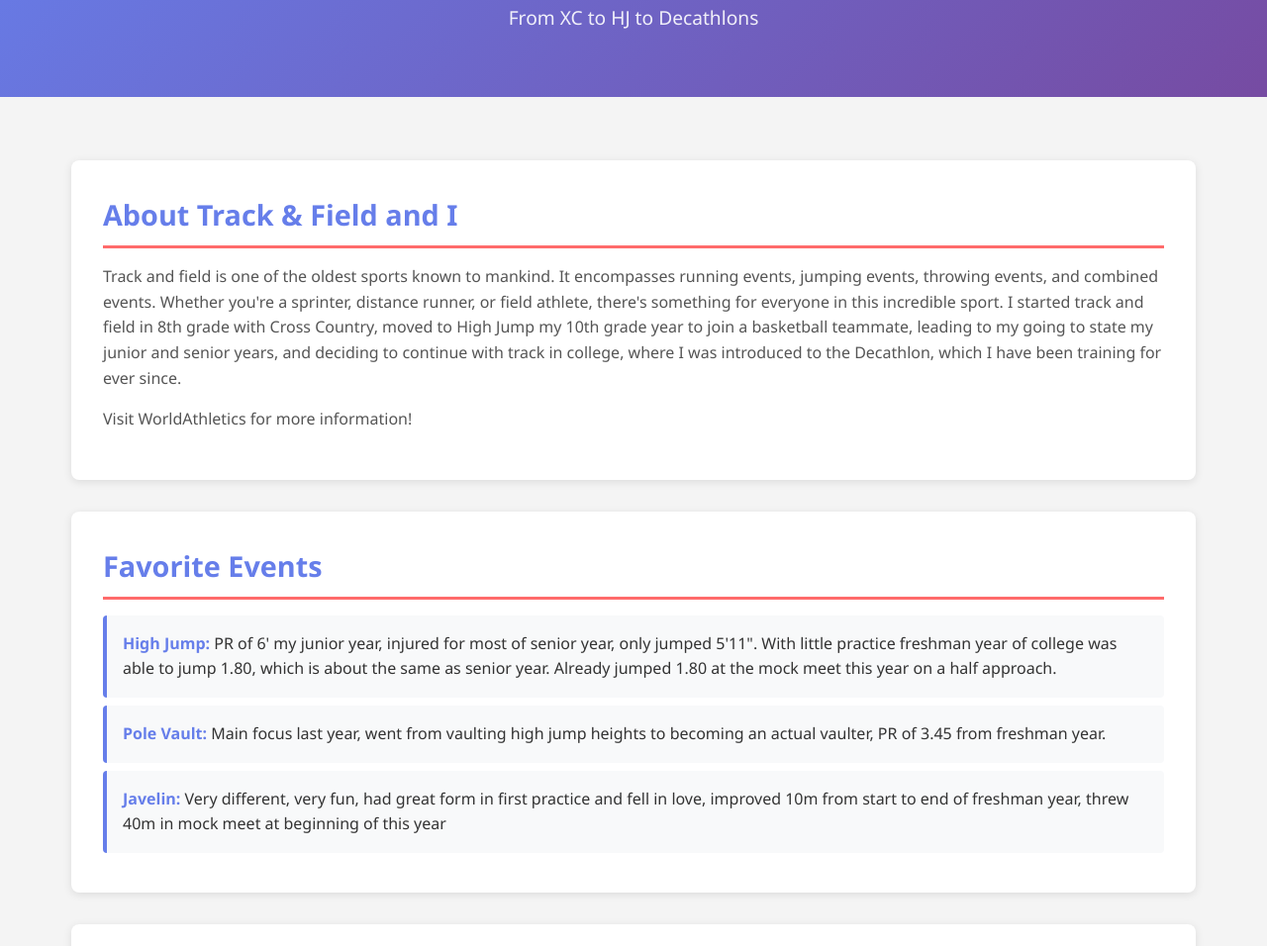
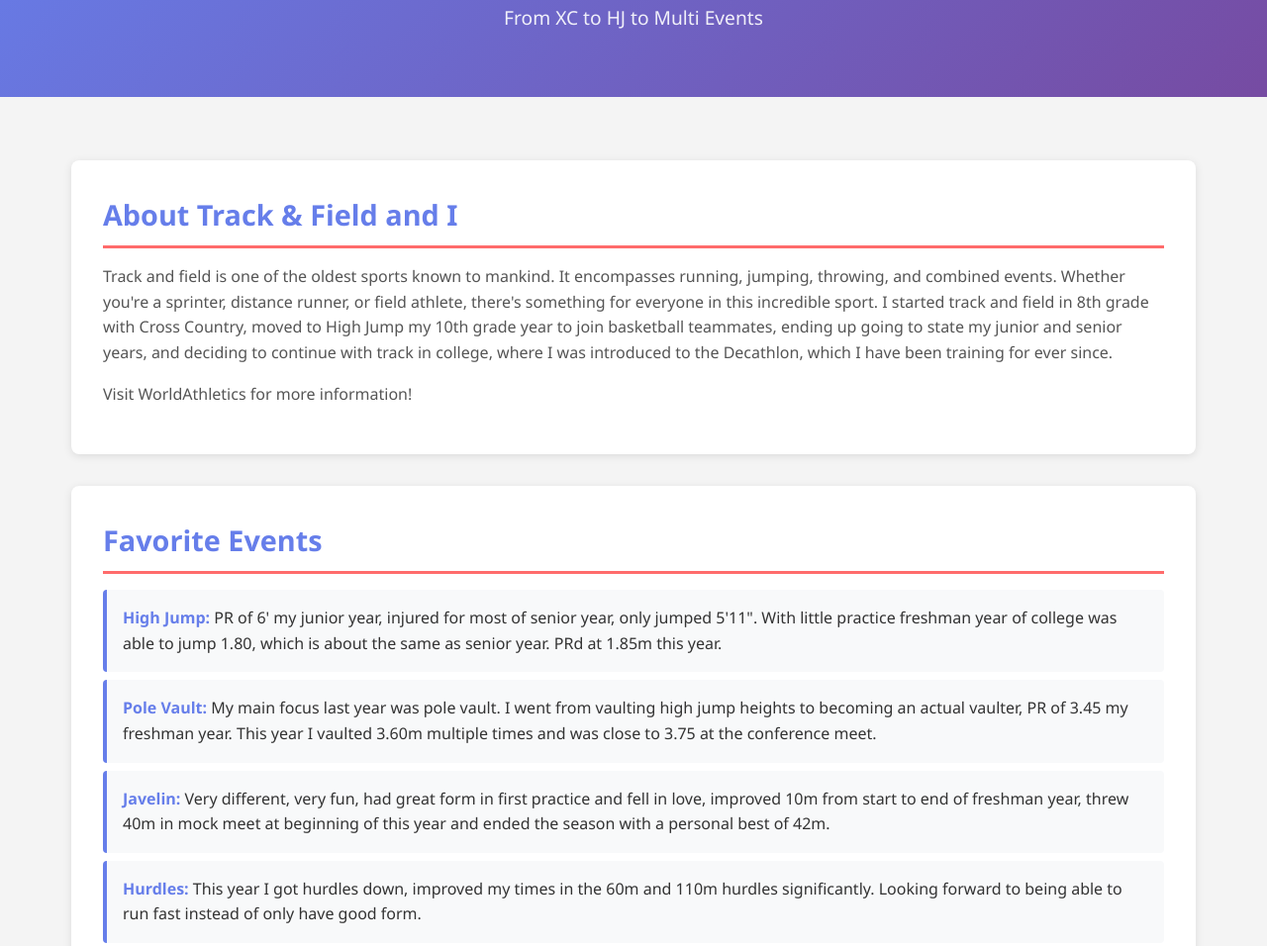
Before and after one commit to bergen14irey/trackfield-central, a website: page index.html in a window 1280 px wide. Shown: the part 211-1167 px from the top of the page at 99% size. Drawn offline with Linux system fonts and the light colour scheme; no server answers.

Commit message:
updating text

```diff
--- a/index.html
+++ b/index.html
@@ -25,19 +25,19 @@
 
     <header class="hero">
         <h1>My Track and Field Career</h1>
-        <p>From XC to HJ to Decathlons</p>
+        <p>From XC to HJ to Multi Events</p>
     </header>
 
     <main>
         <section class="intro">
             <h2>About Track & Field and I</h2>
             <p> Track and field is one of the oldest sports known to mankind.
-                It encompasses running events, jumping events, throwing events, and combined events.
+                It encompasses running, jumping, throwing, and combined events.
                 Whether you're a sprinter, distance runner, or field athlete,
                 there's something for everyone in this incredible sport.
                 I started track and field in 8th grade with Cross Country,
-                moved to High Jump my 10th grade year to join a basketball teammate,
-                leading to my going to state my junior and senior years, and deciding to
+                moved to High Jump my 10th grade year to join basketball teammates,
+                ending up going to state my junior and senior years, and deciding to
                 continue with track in college, where I was introduced to the Decathlon,
                 which I have been training for ever since.
             <p>
@@ -48,9 +48,10 @@
         <section class="events-preview">
             <h2>Favorite Events</h2>
             <ul class="events-list">
-                <li><strong>High Jump:</strong> PR of 6' my junior year, injured for most of senior year, only jumped 5'11". With little practice freshman year of college was able to jump 1.80, which is about the same as senior year. Already jumped 1.80 at the mock meet this year on a half approach.</li>
-                <li><strong>Pole Vault:</strong> Main focus last year, went from vaulting high jump heights to becoming an actual vaulter, PR of 3.45 from freshman year. </li>
-                <li><strong>Javelin:</strong> Very different, very fun, had great form in first practice and fell in love, improved 10m from start to end of freshman year, threw 40m in mock meet at beginning of this year</li>
+                <li><strong>High Jump:</strong> PR of 6' my junior year, injured for most of senior year, only jumped 5'11". With little practice freshman year of college was able to jump 1.80, which is about the same as senior year. PRd at 1.85m this year.</li>
+                <li><strong>Pole Vault:</strong> My main focus last year was pole vault. I went from vaulting high jump heights to becoming an actual vaulter, PR of 3.45 my freshman year. This year I vaulted 3.60m multiple times and was close to 3.75 at the conference meet.</li>
+                <li><strong>Javelin:</strong> Very different, very fun, had great form in first practice and fell in love, improved 10m from start to end of freshman year, threw 40m in mock meet at beginning of this year and ended the season with a personal best of 42m.</li>
+                <li><strong>Hurdles:</strong> This year I got hurdles down, improved my times in the 60m and 110m hurdles significantly. Looking forward to being able to run fast instead of only have good form.</li>
             </ul>
         </section>
         <section class="featured-image">
```
